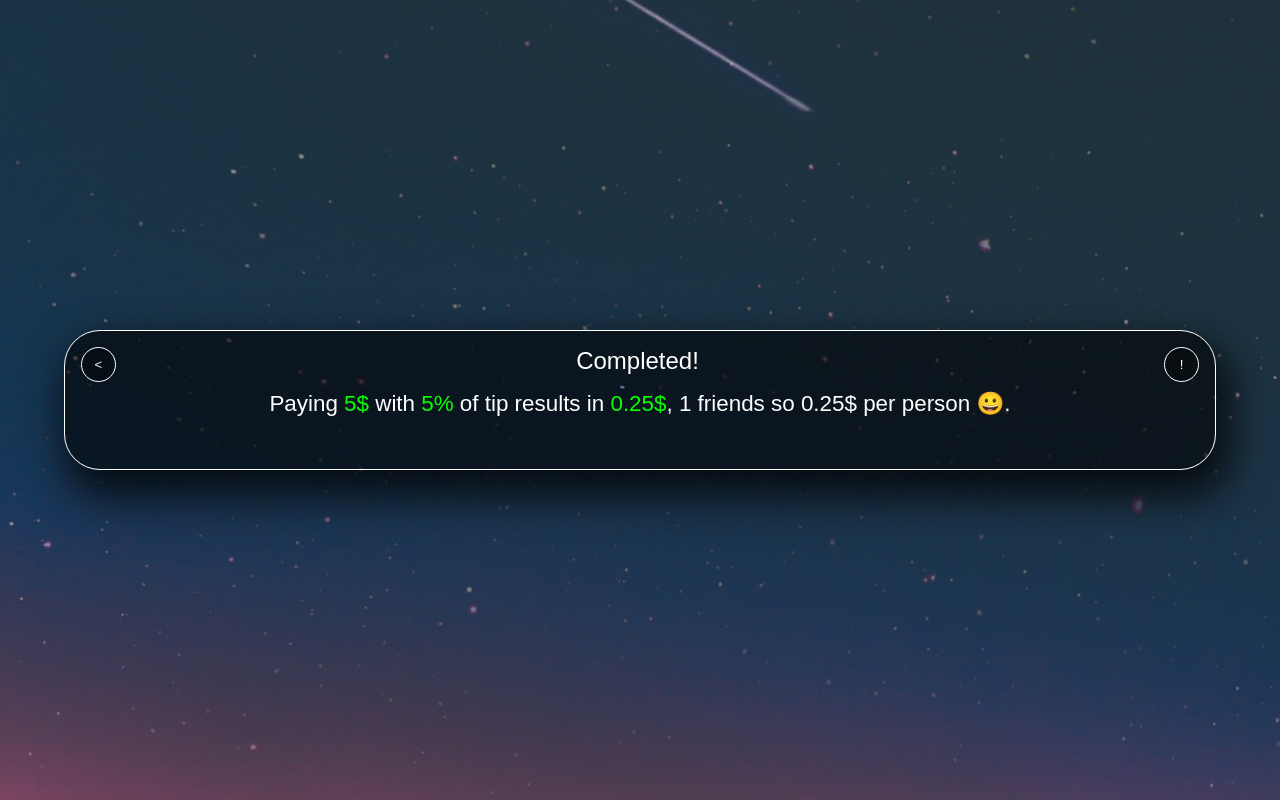
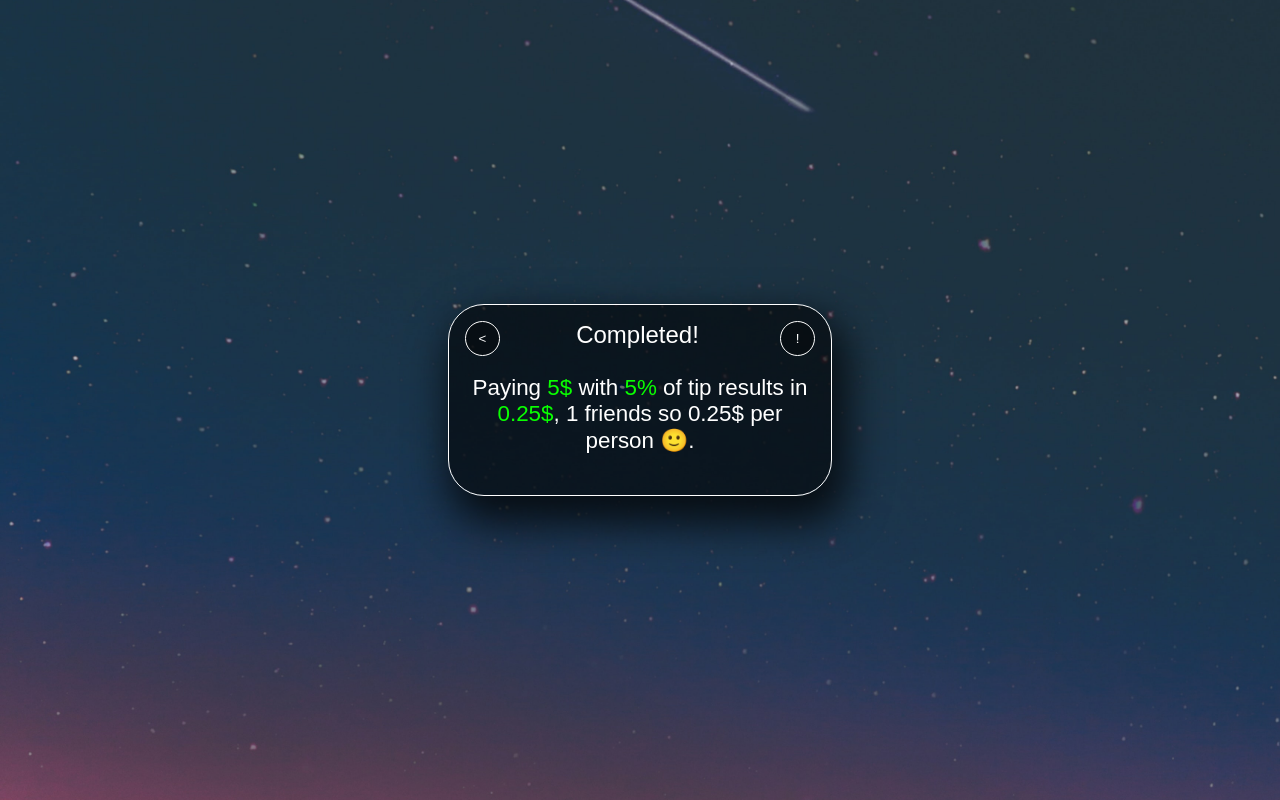
Before and after one commit to Pablo6152-zz/Tip-generator, a plain HTML site: page index.html in a window 1280 px wide. Both pictures are taken after typing "5", "5" into the empty fields and a click on the button "Calculate". Drawn offline with Linux system fonts and the light colour scheme; a web font is replaced by a local one.

Commit message:
Added randomized emojis at result screen

```diff
--- a/css/style.css
+++ b/css/style.css
@@ -62,13 +62,15 @@ h2{
 }
 
 @media (min-width: 500px){
-    #main-component{
+    .before,
+    .after{
         max-width: 40%;
     }
 }
 
 @media (min-width: 900px){
-    #main-component{
+    .before,
+    .after{
         max-width: 30%;
     }
 }
@@ -168,3 +170,6 @@ h2{
 .inactive{
     display: none;
 }
+.visual-amount{
+    width: 100%;
+}
--- a/index.html
+++ b/index.html
@@ -42,6 +42,8 @@
 
             <button id="share">!</button>
         </div>
+
+        <div class="visual-amount"></div>
     </div>
 
     <script src="/js/index.js" type="module"></script>
--- a/js/index.js
+++ b/js/index.js
@@ -1,5 +1,6 @@
-import * as counter from './counter.js'
 import acquireWallpaper from './wallpaper.js'
+import splitAccount from './utils.js'
+
 
 const totalAmountEl = document.getElementById("total-amount-el")
 const tipPercentageEl = document.getElementById("tip-percentage-el")
@@ -8,7 +9,7 @@ const mainContainerResult = document.getElementById("main-component-result")
 const clearBtn = document.getElementById("clear-btn")
 let finalTip = 0
 let eachPersonAmount = 0
-
+const emojiCollection = ["😄", "🧐", "😬", "🤑", "🤠", "🙂", "😃"]
 
 clearBtn.addEventListener("click", acquireWallpaper)
 
@@ -22,7 +23,6 @@ document.getElementById("calculate-btn").addEventListener("click", () =>{
     document.getElementById("main-component-calculate").classList.add("inactive")
     document.getElementById("main-component-result").classList.remove("inactive")
 
-    console.log (finalTip)
     mainContainerResult.innerHTML = `
             <button id="go-back"><</button>
             <h2 class="operation-complete">Completed!</h2>
@@ -32,8 +32,10 @@ document.getElementById("calculate-btn").addEventListener("click", () =>{
                 Paying <span class="accent-text">${totalAmountEl.value}$</span>
                 with <span class="accent-text">${tipPercentageEl.value}%</span> of tip
                 results in <span class="accent-text">${finalTip}$</span>,
-                ${splitPersons.value} friends so ${eachPersonAmount}$ per person 😀.
+                ${splitPersons.value} friends so ${eachPersonAmount}$ per person ${emojiCollection[Math.floor((Math.random() * 6) + 0)]}.
                 </p>
+
+
 
 
         `
@@ -44,5 +46,4 @@ document.getElementById("calculate-btn").addEventListener("click", () =>{
     })
 })
 
-
 export default mainContainerResult
--- a/js/counter.js
+++ b/js/utils.js
@@ -18,3 +18,5 @@ function noNegativeValues(){
         splitPersons.value = 0
     }
 }
+
+export default splitAccount
```
